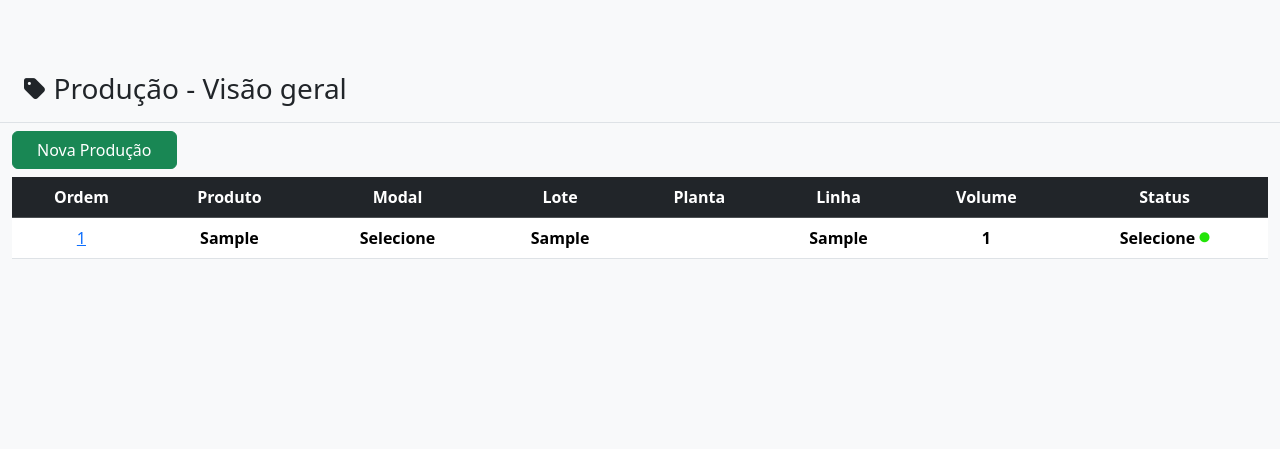
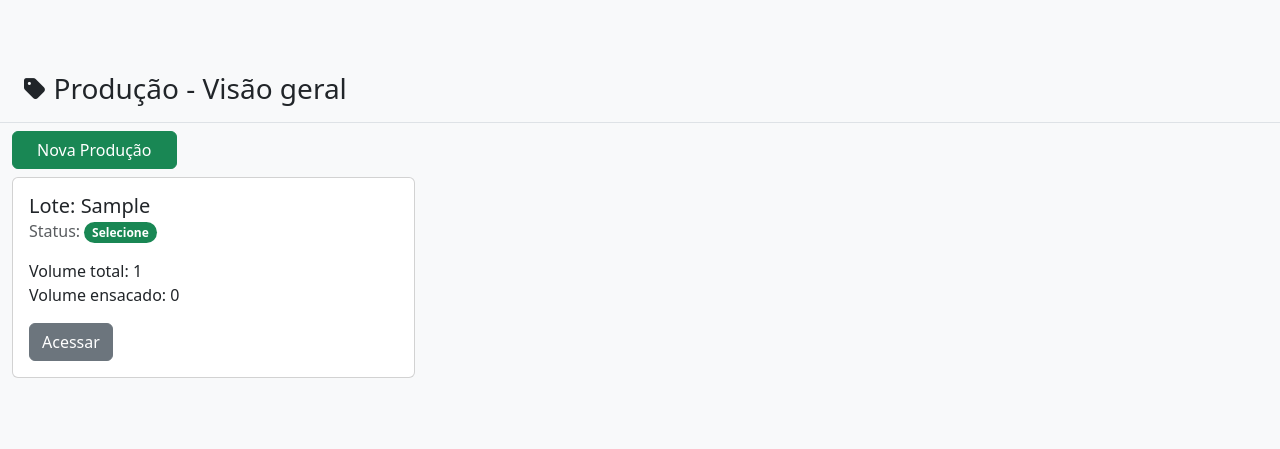
Before and after one commit to rochamrcs/projeto-gideao, a Django app: page /producao/ in a window 1280 px wide. Shown: the top 449 px of the page. Run offline with Django 4.2, Linux system fonts and the light colour scheme; tables that the repository leaves empty hold one stand-in row (values such as "Sample post"); lists and menus that the app fills with data are empty; some libraries are stand-ins or nearby versions.

Commit message:
Ajustando o layout da produção

```diff
--- a/projeto/Apps/producao/templates/producao/producao.html
+++ b/projeto/Apps/producao/templates/producao/producao.html
@@ -15,46 +15,40 @@
 
 </div>
 
+<div class="container-fluid mb-5 pb-5">
+    <div class="row row-cols-1 row-cols-sm-2 row-cols-md-3">
+      {% for producao in producao_lista%}
+        <div class="col mb-4">
+          <div class="card">
+            <div class="card-body">
+              <h5 class="card-title">Lote: {{ producao.lote }}</h5>
+              <h6 class="card-subtitle mb-2 text-body-secondary">
+                Status:
+                {% if producao.get_status_display == 'Pendente' %}
+                <span class="badge rounded-pill text-bg-secondary">{{ producao.get_status_display }}</span>
+                {% elif producao.get_status_display == 'Em andamento' %}
+                <span class="badge rounded-pill text-bg-warning">{{ producao.get_status_display }}</span>
+                {% else %}
+                <span class="badge rounded-pill text-bg-success">{{ producao.get_status_display }}</span>
+                {% endif %}
+              </h6>
+              <p class="card-text">
+                <div>Volume total: {{ producao.volume }}</div>
+                <div>Volume ensacado: 0</div>
+              </p>
+              <a href="#" class="card-link">
+                <button type="button" class="btn btn-secondary">Acessar</button>
+              </a>
+            </div>
+          </div>
+        </div>
+      {% endfor %}
+    </div>
+  </div>
 
-<div class="container-fluid table-responsive">
-    <table class="table">
-        <thead class="table-dark">
-            <th class="text-center gd-table">Ordem</th>
-            <th class="text-center gd-table">Produto</th>
-            <th class="text-center gd-table">Modal</th>
-            <th class="text-center gd-table">Lote</th>
-            <th class="text-center gd-table">Planta</th>
-            <th class="text-center gd-table">Linha</th>
-            <th class="text-center gd-table">Volume</th>
-            <th class="text-center gd-table">Status</th>
-        </thead>
-        {% for producao in producao_lista%}
-        <tbody>
-            <th class="text-center fw-light gd-table">
-                <a href="">{{producao.ordem}}</a>
-            </th>
-            <th class="text-center gd-table"> {{producao.produto}}</th>
-            <th class="text-center gd-table"> {{producao.get_modal_display}}</th>
-            <th class="text-center gd-table"> {{producao.lote}}</th>
-            <th class="text-center gd-table"> {{producao.planta}}</th>
-            <th class="text-center gd-table"> {{producao.linha}}</th>
-            <th class="text-center gd-table"> {{producao.volume}}</th>
-            <th class="text-center gd-table"> {{producao.get_status_display}}
-                {% if producao.get_status_display == 'Pendente'%}
-                    <i class="fa-solid fa-circle fa-2xs" style="color: #7d7e7d;"></i>
-                {% elif producao.get_status_display == 'Em amdamento'%}
-                    <i class="fa-solid fa-circle fa-2xs" style="color: #eff308;"></i>
-                {% else %}
-                    <i class="fa-solid fa-circle fa-2xs" style="color: #23e409;"></i>
-                {% endif %}
-            </th>
-        </tbody>
-        {% endfor %}
-    </table>
-</div>
 {% else %}
 <div class="container">
-    <p class="alert alert-warning">Sem produtos cadastrados. Deseja <a href="{% url 'novo_produto'%}">cadastrar</a>?</p>
+    <p class="alert alert-warning">Nem uma produção prevista. Deseja <a href="">iniciar uma nova</a>?</p>
 </div>
 
 {% endif %}
--- a/projeto/templates/global/base.html
+++ b/projeto/templates/global/base.html
@@ -14,7 +14,6 @@
     <title>Gideão |{% block title %} Ínicio {% endblock title %}</title>
 </head>
 <body class="bg-body-tertiary">
-
     {% if  user.is_authenticated %}
 
         {% include 'nav.html' %}
@@ -27,8 +26,8 @@
 
     {% if user.is_authenticated %}
 
-        <footer class="container-fluid text-white bg-dark fixed-bottom py-3">
-            <div class="row pt-2 pb-2">
+        <footer class="footer fixed-bottom text-white bg-dark py-3 mt-4">
+            <div class="container-fluid row pt-2 pb-2">
                 <h8 class="brand">Desenvolvido por: Marcos Rocha</h8>
             </div>
         </footer>
```
